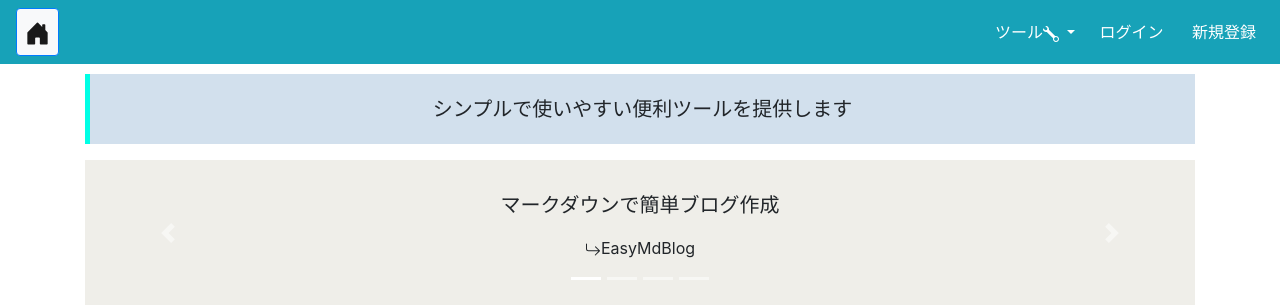
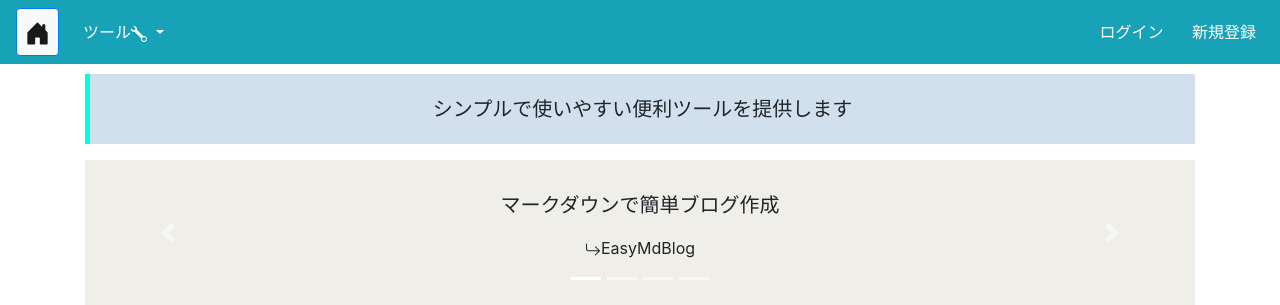
Before and after one commit to ShamNeko88/EasyPyTools, a Django app: page / in a window 1280 px wide. Shown: the top 305 px of the page. Run offline with Django 5.2, Linux system fonts and the light colour scheme; parts of the project's set-up code (start-up, migrations or seed data) failed here and were passed over; some libraries are stand-ins or nearby versions.

Commit message:
ツールメニューを左寄せに変更

```diff
--- a/TopPage/templates/TopPage/base.html
+++ b/TopPage/templates/TopPage/base.html
@@ -75,7 +75,7 @@
       </a>
       <!-- 折りたたみ可能なメインメニュー -->
       <div class="collapse navbar-collapse order-2" id="navbarNavDropdown">
-        <ul class="navbar-nav ml-auto">
+        <ul class="navbar-nav mr-auto">
           <li class="nav-item dropdown">
             <!-- ツールメニュー -->
             <a class="nav-link text-white dropdown-toggle mr-2" href="#" id="navbarDropdownMenuLink" role="button" data-toggle="dropdown" aria-haspopup="true" aria-expanded="false">
@@ -83,7 +83,7 @@
                 <path d="M.102 2.223A3.004 3.004 0 0 0 3.78 5.897l6.341 6.252A3.003 3.003 0 0 0 13 16a3 3 0 1 0-.851-5.878L5.897 3.781A3.004 3.004 0 0 0 2.223.1l2.141 2.142L4 4l-1.757.364zm13.37 9.019.528.026.287.445.445.287.026.529L15 13l-.242.471-.026.529-.445.287-.287.445-.529.026L13 15l-.471-.242-.529-.026-.287-.445-.445-.287-.026-.529L11 13l.242-.471.026-.529.445-.287.287-.445.529-.026L13 11z" />
               </svg>
             </a>
-            <div class="dropdown-menu" aria-labelledby="navbarDropdownMenuLink">
+            <div class="dropdown-menu dropdown-menu-right" aria-labelledby="navbarDropdownMenuLink">
               <a class="dropdown-item" href="{% url 'blog-index' %}">EasyMdBlog</a>
               <a class="dropdown-item" href="{% url 'survey-index' %}">EasyServey</a>
               <a class="dropdown-item disabled" href="#">EasyTaskManager</a>
@@ -91,6 +91,8 @@
               <a class="dropdown-item disabled" href="{% url 'memo-index' %}">EasyLiveMemo</a>
             </div>
           </li>
+        </ul>
+        <ul class="navbar-nav">
           <li class="nav-item">
             {% if user.is_authenticated %}
               <div class="dropdown d-inline-block">
```
